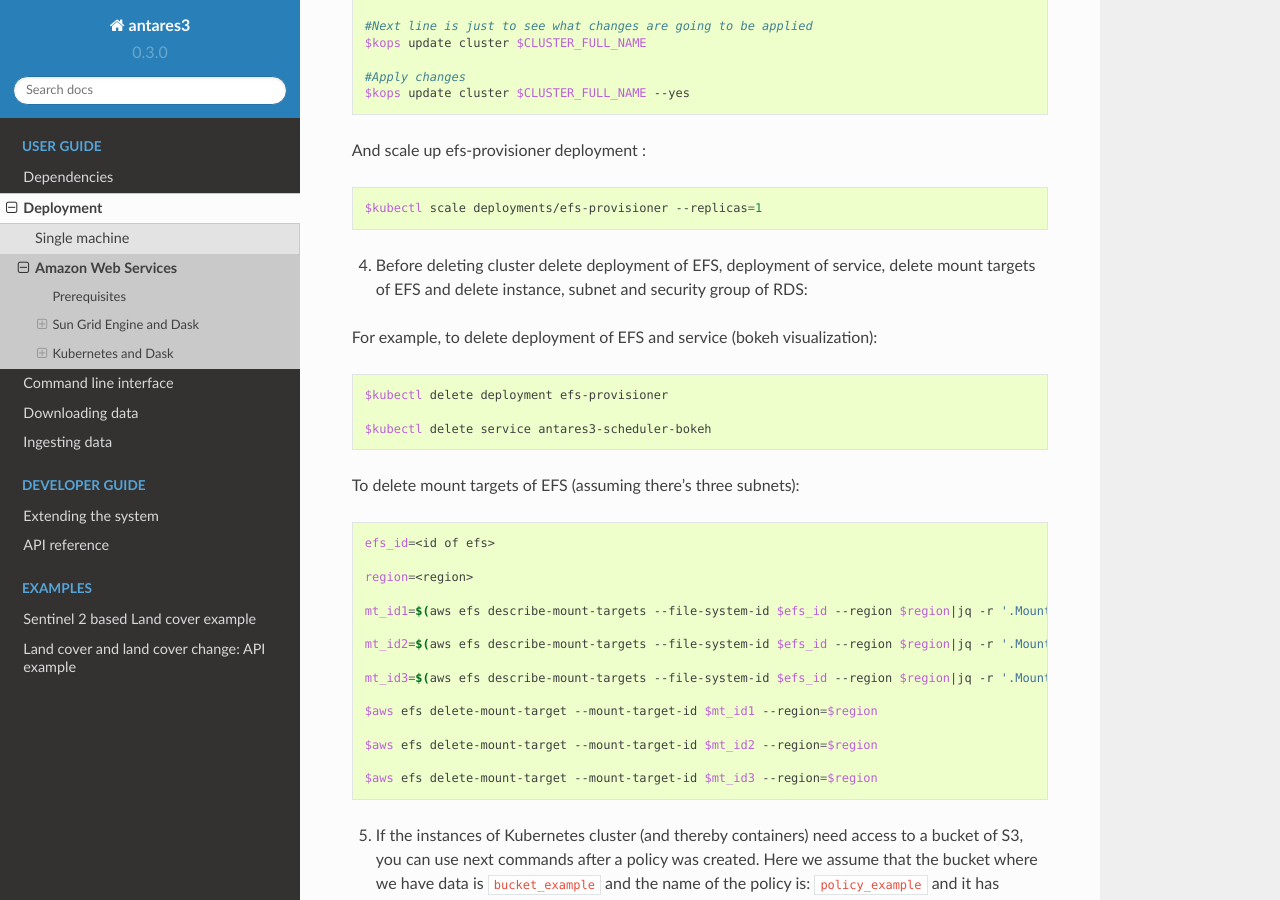
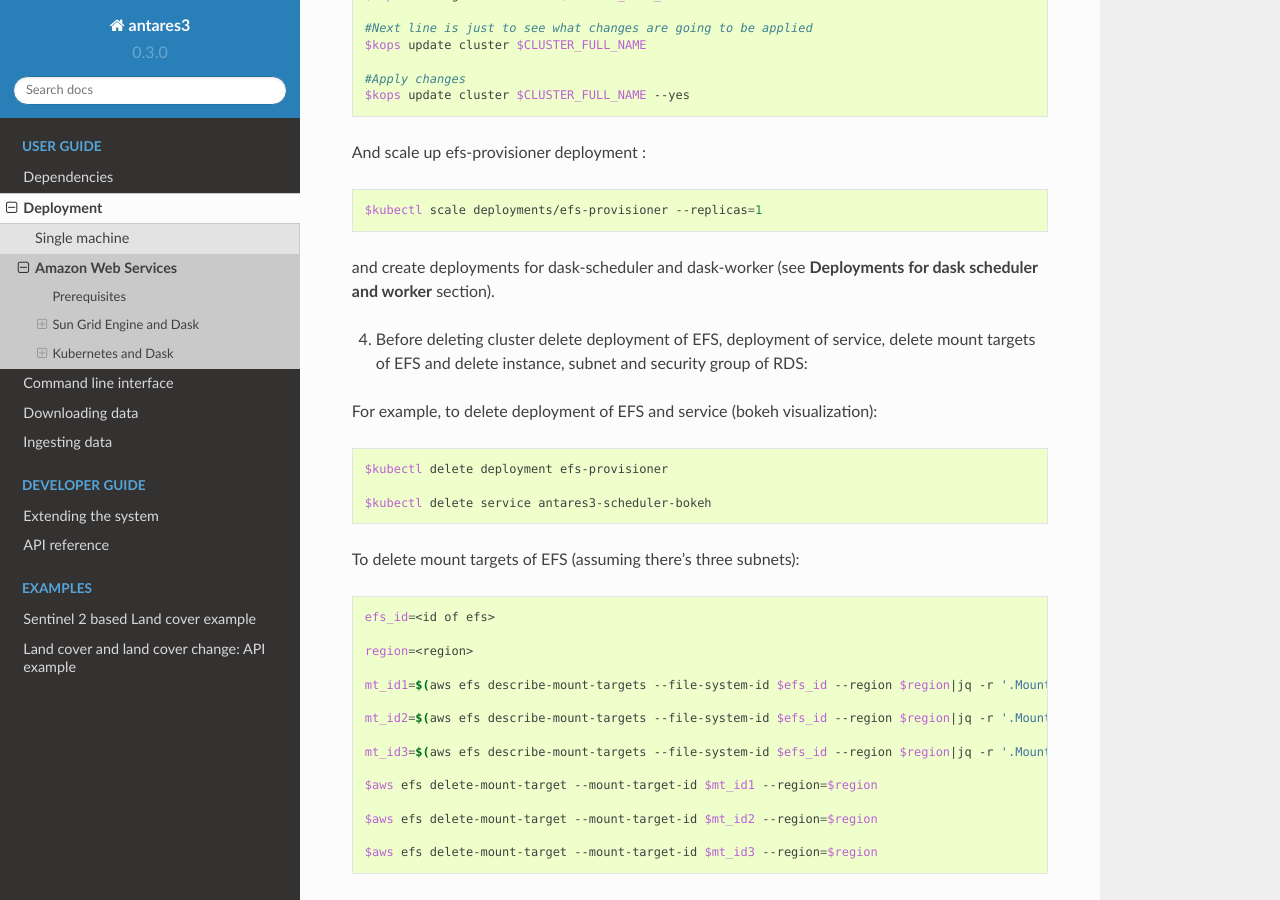
Before and after one commit to CONABIO/antares3, a Sphinx documentation site: the page built from docs/deployment/aws_cloud.rst, in a window 1280 px wide and 900 px high, scrolled down 34504 px. Built offline with Sphinx 7.4.7 and the Read the Docs theme 2.0.0, drawn with Linux system fonts in a browser that asks for light colours; some of the changed text lies outside the part shown.

Commit message:
moving title of Deployments for dask-scheduler and workers under copy of config files section

```diff
--- a/docs/deployment/aws_cloud.rst
+++ b/docs/deployment/aws_cloud.rst
@@ -1287,7 +1284,8 @@
 5. Exit efs docker container.
 
 
-
+Deployments for dask scheduler and worker
+-----------------------------------------
 
 Deployment for dask scheduler
 ^^^^^^^^^^^^^^^^^^^^^^^^^^^^^
@@ -1689,7 +1687,7 @@
 
 	$kubectl scale deployments/efs-provisioner --replicas=1
 
-
+and create deployments for dask-scheduler and dask-worker (see **Deployments for dask scheduler and worker** section).
 
 
 4. Before deleting cluster delete deployment of EFS, deployment of service, delete mount targets of EFS and delete instance, subnet and security group of RDS:
```
Also changed, not shown: other parts of docs/deployment/aws_cloud.rst (+2 -5 lines).
